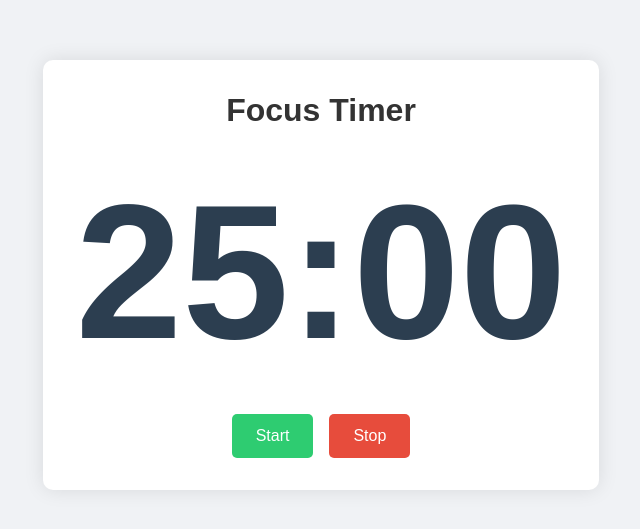
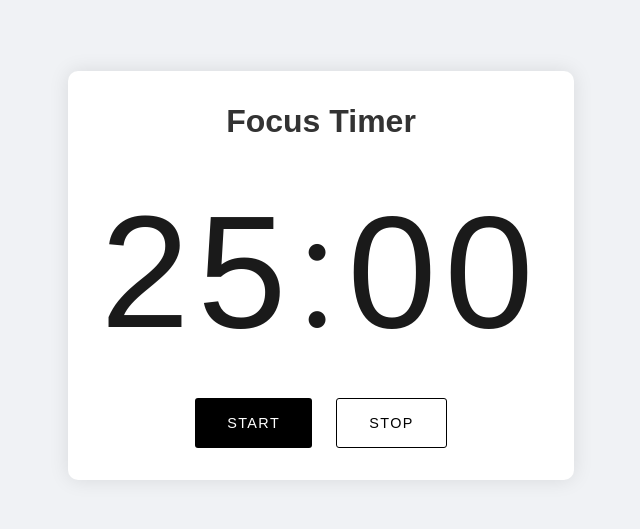
Before and after one commit to teirrah1/C2C-focustimer, a plain HTML site: page index.html in a window 1280 px wide. Shown: the part 125-654 px from the top of the page, without its empty margins (319-959 px from the left). Drawn offline with Linux system fonts and the light colour scheme.

Commit message:
Update timer styling for a modern look

```diff
--- a/styles.css
+++ b/styles.css
@@ -27,41 +27,50 @@ h1 {
 }
 
 .timer {
-    font-size: 12rem;
-    font-weight: bold;
-    color: #2c3e50;
+    font-size: 10rem;
+    font-weight: 300;
+    color: #1a1a1a;
     margin-bottom: 2rem;
+    letter-spacing: 0.05em;
+    font-family: 'Inter', sans-serif;
 }
 
 .controls {
     display: flex;
-    gap: 1rem;
+    gap: 1.5rem;
     justify-content: center;
 }
 
 button {
-    padding: 0.8rem 1.5rem;
-    font-size: 1rem;
+    padding: 1rem 2rem;
+    font-size: 0.9rem;
     border: none;
-    border-radius: 5px;
+    border-radius: 3px;
     cursor: pointer;
-    transition: background-color 0.3s;
+    transition: all 0.2s ease;
+    text-transform: uppercase;
+    letter-spacing: 0.1em;
+    font-weight: 500;
 }
 
 #start {
-    background-color: #2ecc71;
+    background-color: #000000;
     color: white;
 }
 
 #start:hover {
-    background-color: #27ae60;
+    background-color: #333333;
+    transform: translateY(-1px);
 }
 
 #stop {
-    background-color: #e74c3c;
-    color: white;
+    background-color: #ffffff;
+    color: #000000;
+    border: 1px solid #000000;
 }
 
 #stop:hover {
-    background-color: #c0392b;
+    background-color: #000000;
+    color: #ffffff;
+    transform: translateY(-1px);
 }
```
